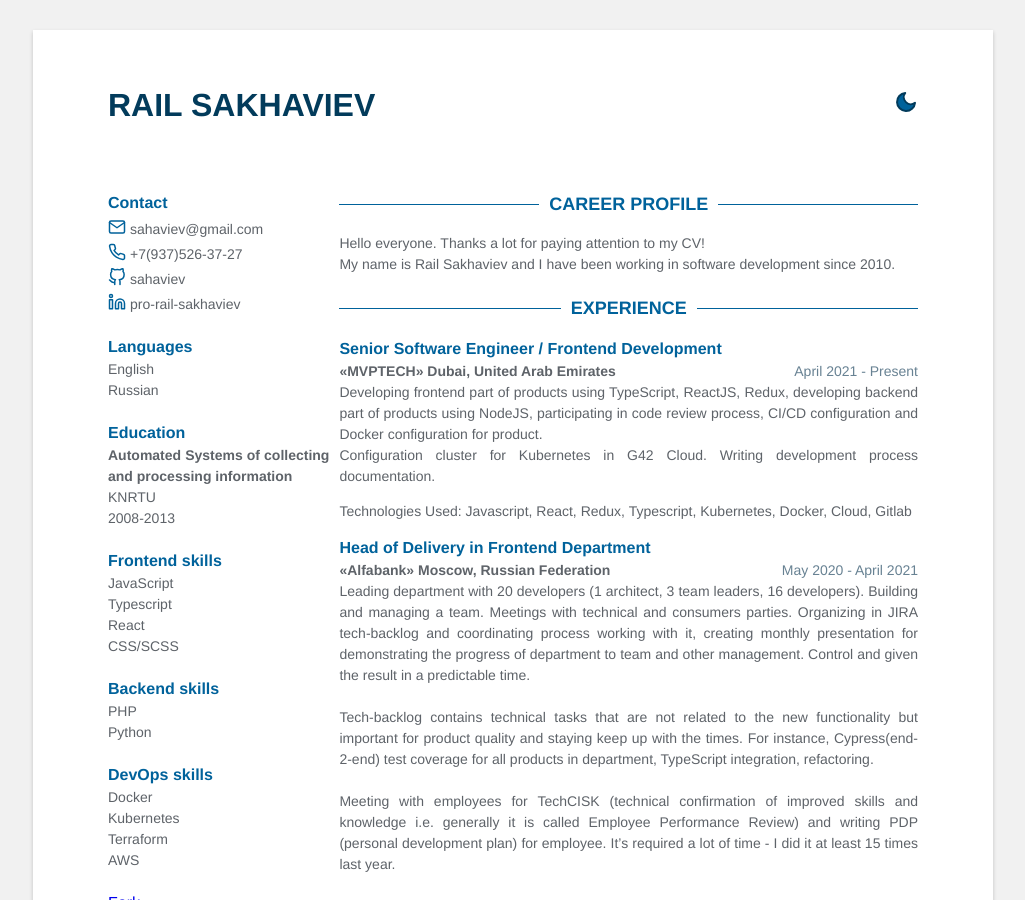
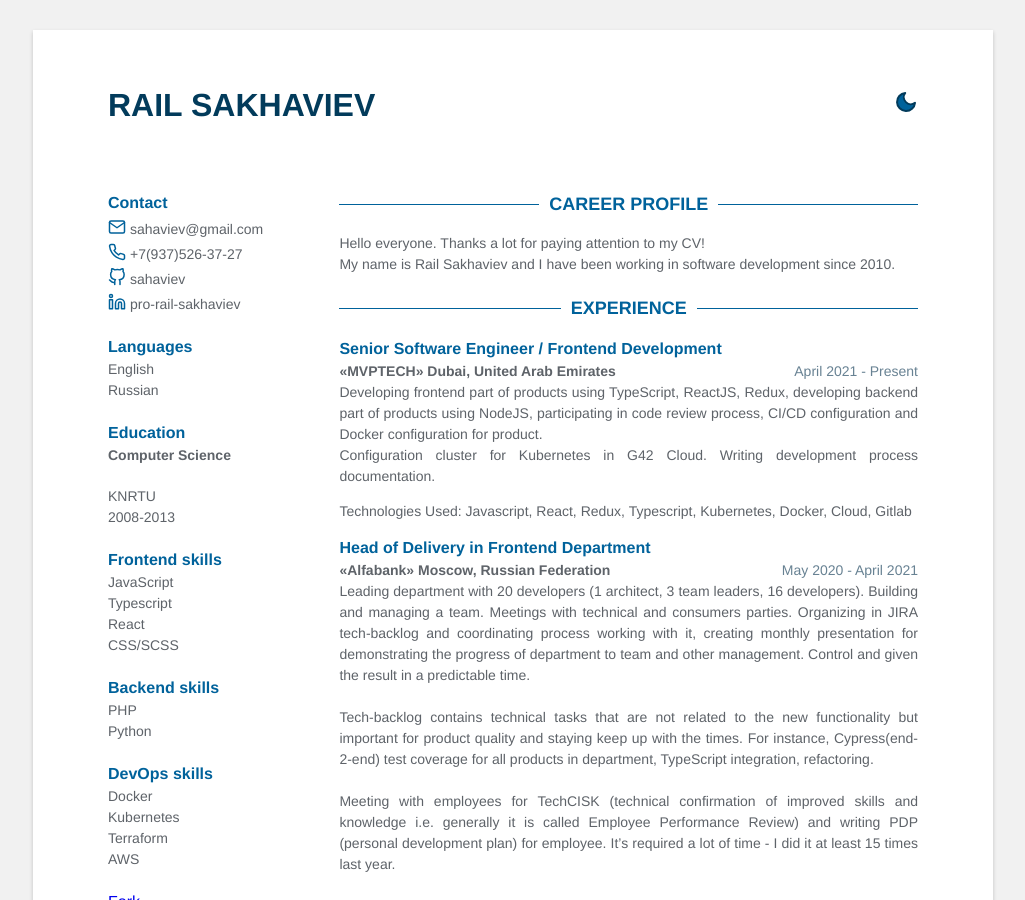
Before and after one commit to sahaviev/sahaviev.github.io, a Jekyll site: the page built from index.html, in a window 1280 px wide and 900 px high. Shown: the whole window, without its empty margins (127-1152 px from the left). Built offline with Jekyll 4.4.1, drawn with Linux system fonts in a browser that asks for light colours.

Commit message:
CV-1: update information about education

```diff
--- a/_data/data.yml
+++ b/_data/data.yml
@@ -15,7 +15,8 @@ languages:
   - idiom: Russian
 
 education:
-  - degree: Automated Systems of collecting and processing information
+  - degree: Computer Science
+  - degree_description: Automated Systems of collecting and processing information
     time: 2008-2013
     university: KNRTU
     university_description: Kazan National Research Technological University
--- a/_includes/education.html
+++ b/_includes/education.html
@@ -4,8 +4,8 @@
     <div class="title">Education</div>
     {% for ed in education %}
         <div class="education-item">
-            <div class="degree">{{ed.degree}}</div>
-            <div class="university">{{ed.university}}</div>
+            <div class="degree" title="{{ed.degree_description}}">{{ed.degree}}</div>
+            <div class="university" title="{{ed.university_description}}">{{ed.university}}</div>
             <div class="time">{{ed.time}}</div>
         </div>
     {% endfor %}
```
